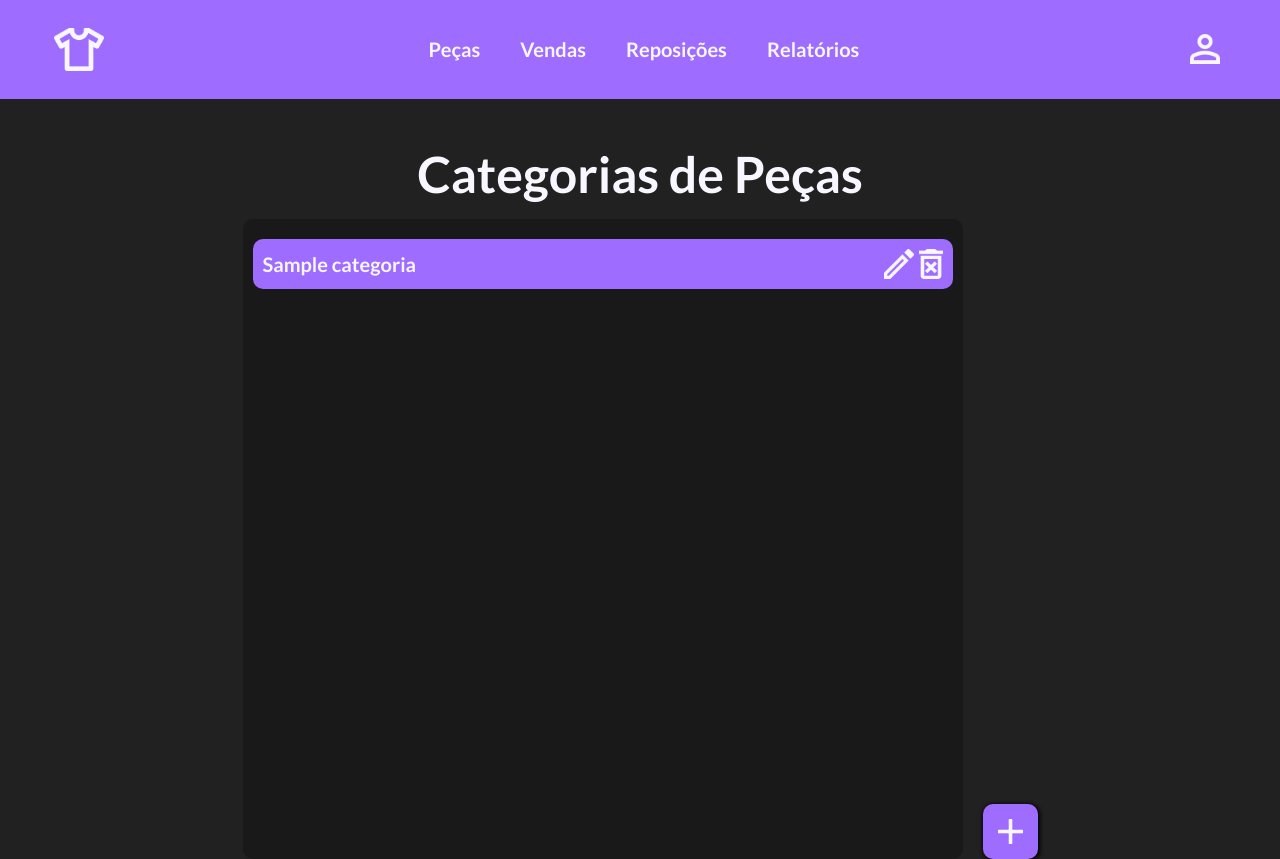
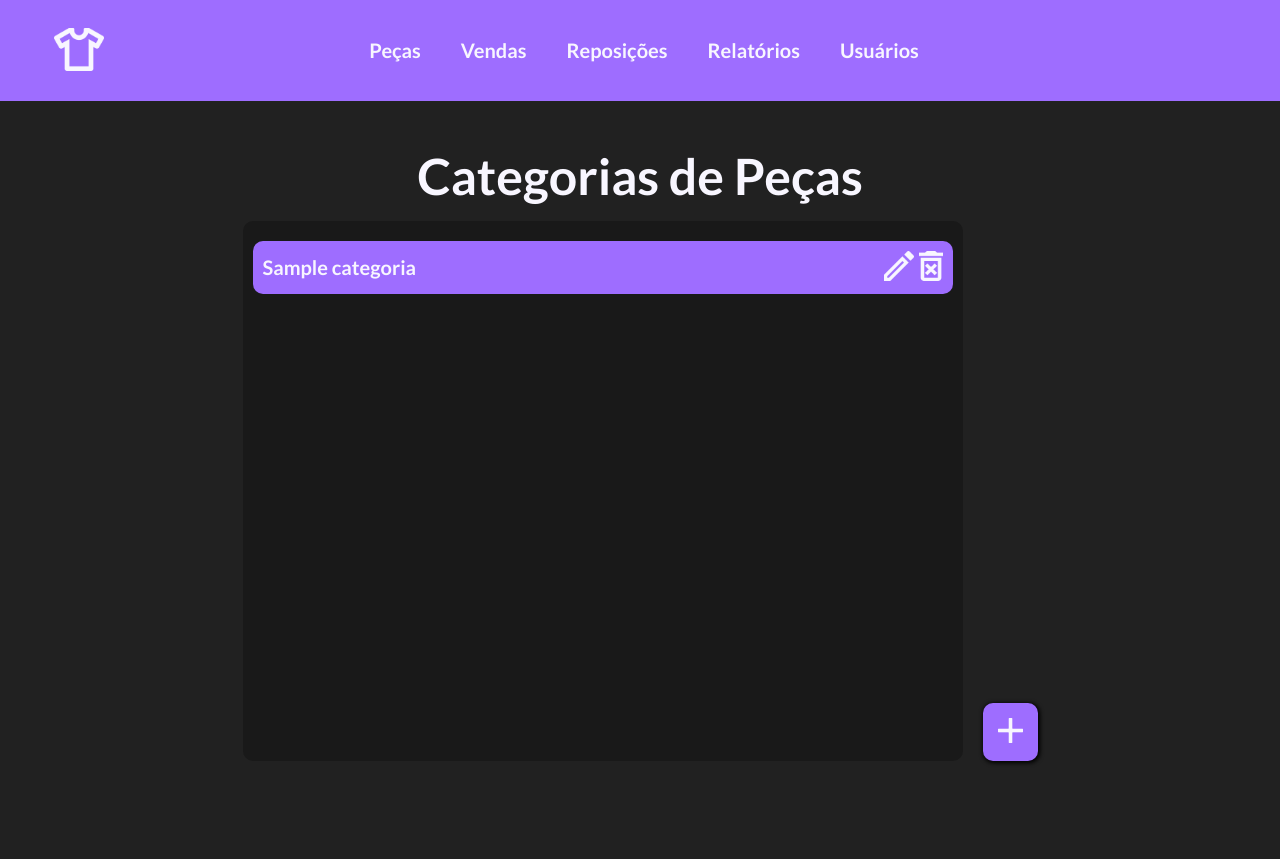
Before and after one commit to GabrielGMori/projeto-final-web, a PHP site: page /categorias in a window 1280 px wide. After the commit the page ends 764 px from the top, so only its background shows below. Run offline with PHP 8.4, Linux system fonts and the light colour scheme; the visitor is signed in with stand-in values (Sample User, id 1); tables that the repository leaves empty hold one stand-in row (values such as "Sample post").

Commit message:
Corrige header para admins

```diff
--- a/autenticar.php
+++ b/autenticar.php
@@ -24,8 +24,11 @@ if (!$repoUsuario->autenticar($email, $senha)) {
     exit;
 }
 
+$usuario = $repoUsuario->buscarPorEmail($email);
+
 session_regenerate_id(true);
 $_SESSION['email'] = $email;
+$_SESSION['permissao'] = $usuario->getPermissao();
 header('Location: categorias');
 
 exit;
--- a/categorias/criar.php
+++ b/categorias/criar.php
@@ -29,7 +29,7 @@ $mainDir = '..';
 </head>
 
 <body>
-    <?php gerarHeader(false, '', $mainDir); ?>
+    <?php gerarHeader($_SESSION['permissao'] == 'admin' ? true : false, false, '', $mainDir); ?>
 
     <main>
         <h1>Criar Categoria de Peças</h1>
--- a/categorias/index.php
+++ b/categorias/index.php
@@ -22,7 +22,6 @@ if (isset($_GET['id'])) {
 }
 
 $mainDir = '..';
-gerarHeader(false, $_SESSION['email'], $mainDir);
 ?>
 
 <!DOCTYPE html>
@@ -41,6 +40,8 @@ gerarHeader(false, $_SESSION['email'], $mainDir);
 </head>
 
 <body>
+    <?php gerarHeader($_SESSION['permissao'] == 'admin' ? true : false, false,  '', $mainDir); ?>
+
     <h1>Categorias de Peças</h1>
     <main>
         <div class="container-lista">
--- a/css/lista.css
+++ b/css/lista.css
@@ -17,11 +17,11 @@ main {
     align-items: stretch;
     gap: 10px;
     background-color: var(--preto);
-    width: 700;
-    height: 600;
+    width: 700px;
+    height: 500px;
     border-radius: 10px;
     padding: 20px 10px;
-    overflow: scroll;
+    overflow: auto;
 }
 
 .container-direita {
--- a/login.php
+++ b/login.php
@@ -29,7 +29,7 @@ $mainDir = '.';
 </head>
 
 <body>
-    <?php gerarHeader(false, '', $mainDir); ?>
+    <?php gerarHeader(false, false, '', $mainDir); ?>
 
     <main>
         <h1>Login</h1>
--- a/src/Componentes/header.php
+++ b/src/Componentes/header.php
@@ -1,10 +1,10 @@
 <?php
 require_once 'button.php';
 
-function gerarHeader(bool $admin, string $email, string $mainDir)
+function gerarHeader(bool $mostrarUsuarios, string $estiloAdmin, string $email, string $mainDir)
 {
     echo '<link rel="stylesheet" href="'. $mainDir .'/css/header.css">';
-    echo '<header class="header-principal header-' . ($admin == true ? 'admin' : 'user') . '">
+    echo '<header class="header-principal header-' . ($estiloAdmin == true ? 'admin' : 'user') . '">
             <div class="container-principal">
                 <a href="categorias" class="botao-logo"><img src="'. $mainDir .'/img/Logo.png" alt="Início"></a>
                 <nav>
@@ -12,7 +12,7 @@ function gerarHeader(bool $admin, string $email, string $mainDir)
                     <a href="vendas">Vendas</a>
                     <a href="reposicoes">Reposições</a>
                     <a href="relatorios">Relatórios</a>
-                    ' . ($admin == true ? '<a href="usuarios">Usuários</a>' : '') . '
+                    ' . ($mostrarUsuarios == true ? '<a href="usuarios">Usuários</a>' : '') . '
                 </nav>
                 <button class="botao-conta '.($email == '' ? 'hidden' : '').'" id="botao-conta"><img src="'. $mainDir .'/img/Conta.png" alt="Conta"></button>
             </div>
```
